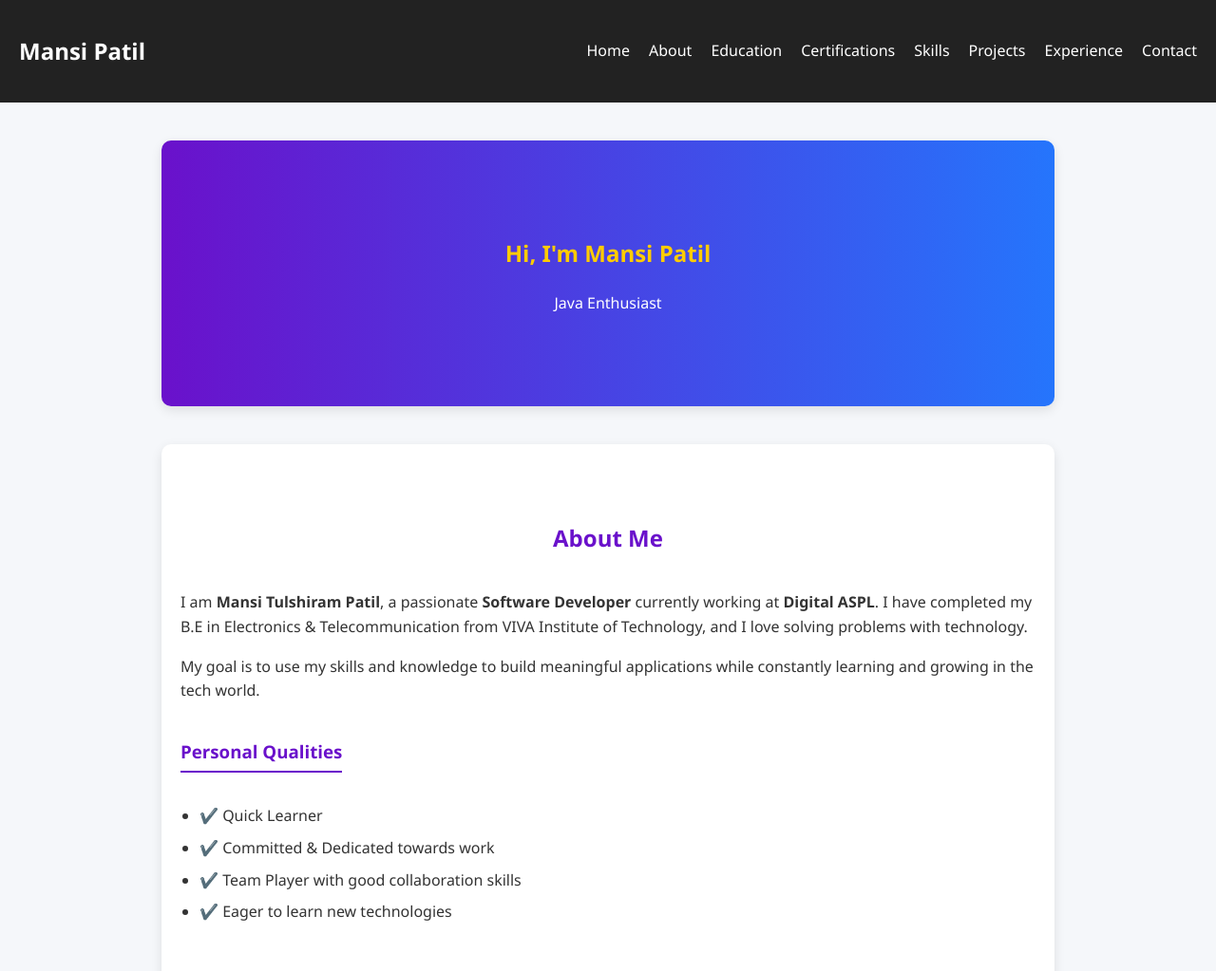
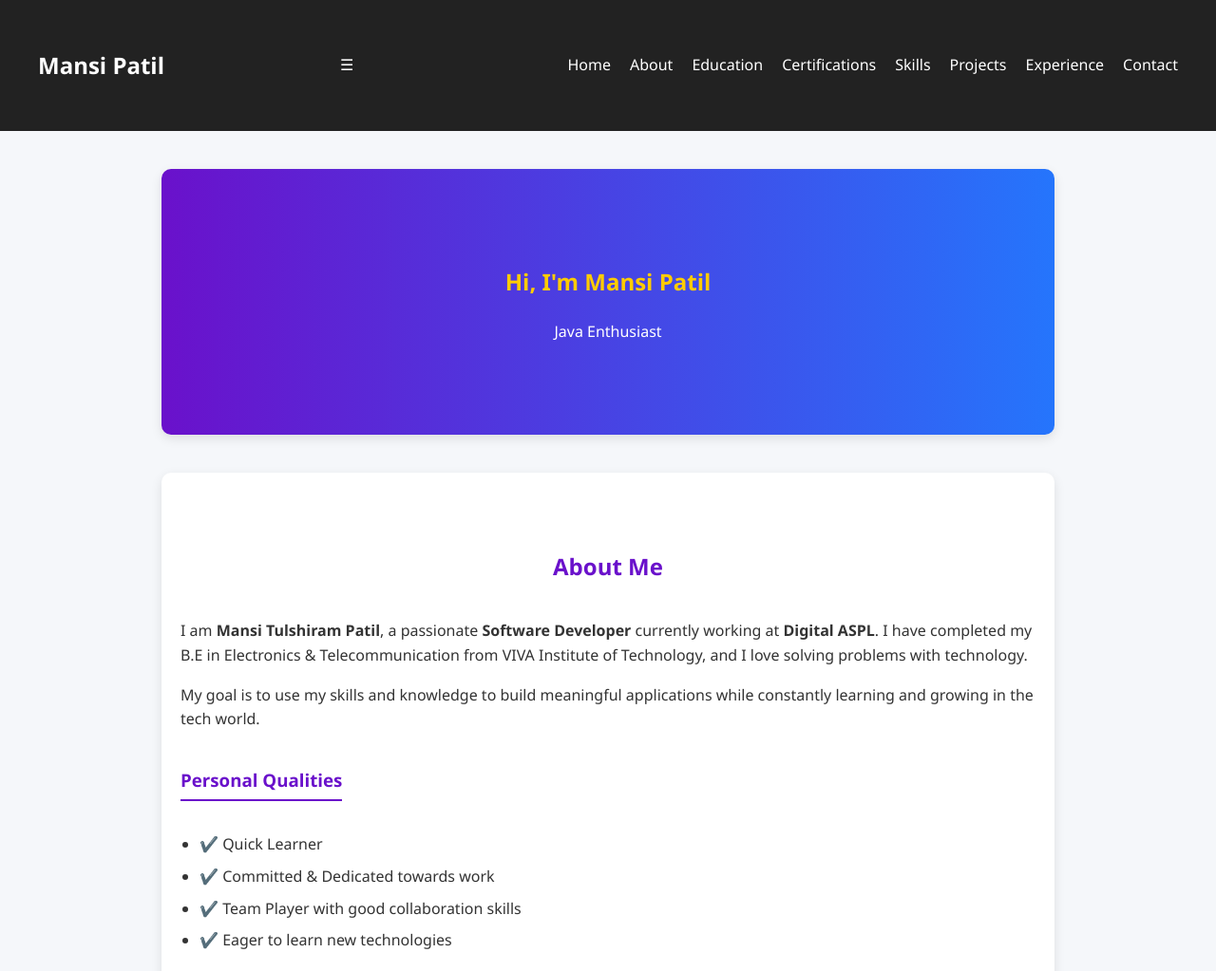
Before and after one commit to patilmansi22510/My-Portfolio, a plain HTML site: page index.html in a window 1280 px wide. Shown: the top 1023 px of the page at 95% size. Drawn offline with Linux system fonts and the light colour scheme.

Commit message:
Update index.html

```diff
--- a/index.html
+++ b/index.html
@@ -9,9 +9,11 @@
 <body>
   <!-- Header -->
   <header>
+    <header>
   <nav>
     <h1 class="logo">Mansi Patil</h1>
-    <ul>
+    <div class="menu-toggle" id="menu-toggle">&#9776;</div>
+    <ul id="nav-links">
       <li><a href="#home">Home</a></li>
       <li><a href="#about">About</a></li>
       <li><a href="#education">Education</a></li>
@@ -22,6 +24,8 @@
       <li><a href="#contact">Contact</a></li>
     </ul>
   </nav>
+</header>
+
   </header>
 
   <!-- Home Section -->
```
Lines whose indentation alone changed are shown as unchanged.
